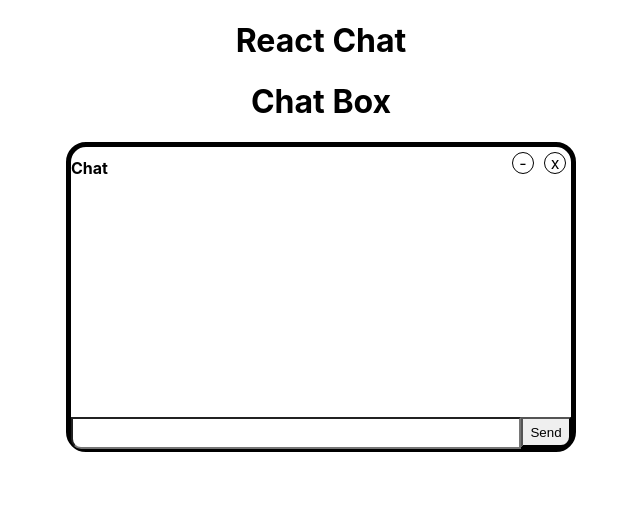
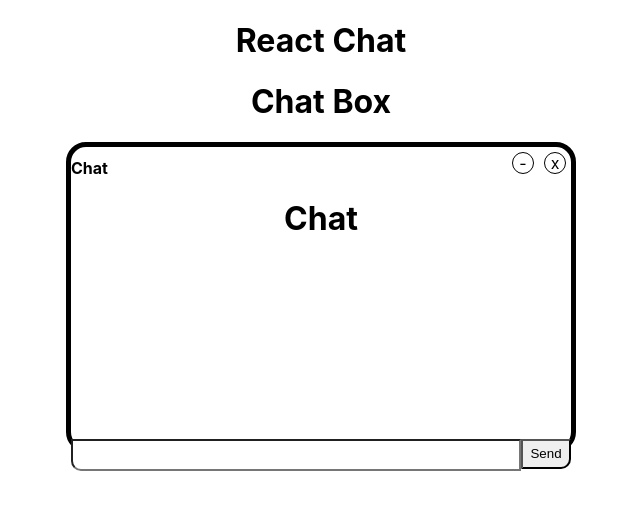
Before and after one commit to Bernard-Calma/react-chat, a React (Create React App) app: page / in a window 1280 px wide. Shown: the top 510 px of the page, without its empty margins (319-959 px from the left). Built offline with nearby package versions, Linux system fonts and the light colour scheme.

Commit message:
added chat component and show up in main

```diff
--- a/src/components/Chat.js
+++ b/src/components/Chat.js
@@ -0,0 +1,14 @@
+import React from "react";
+import "./Chat.css";
+
+class Chat extends React.Component{
+    render(){
+        return(
+            <div>
+                <h1>Chat</h1>
+            </div>
+        )
+    }
+}
+
+export default Chat;
--- a/src/components/Main.js
+++ b/src/components/Main.js
@@ -1,5 +1,7 @@
 import React from "react";
 import "./Main.css"
+
+import Chat from "./Chat";
 
 /*
     Main Component
@@ -20,7 +22,7 @@ class Main extends React.Component {
                         </div>
                     </div>
                     <div className = "chatContainer">
-
+                        <Chat />
                     </div>
                     <div className = "chatInput">
                         <input type="text"/>
```
